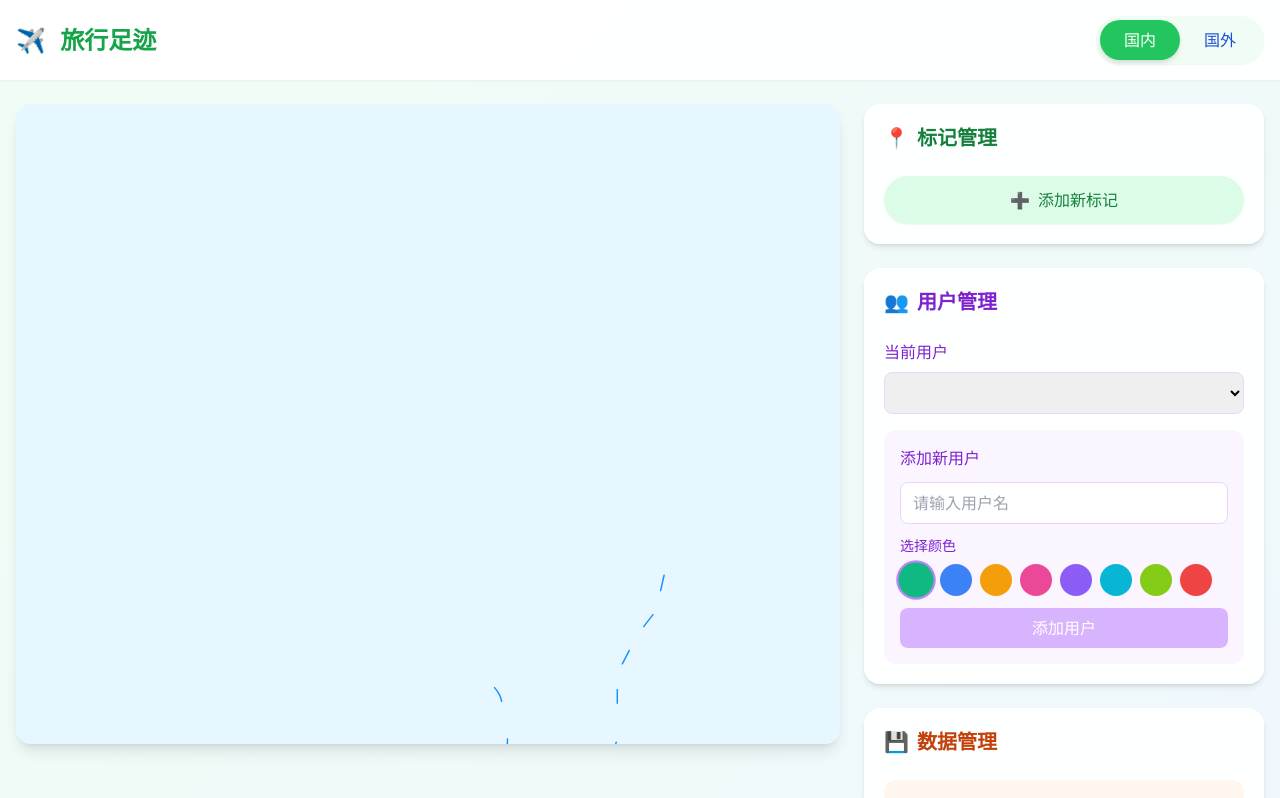
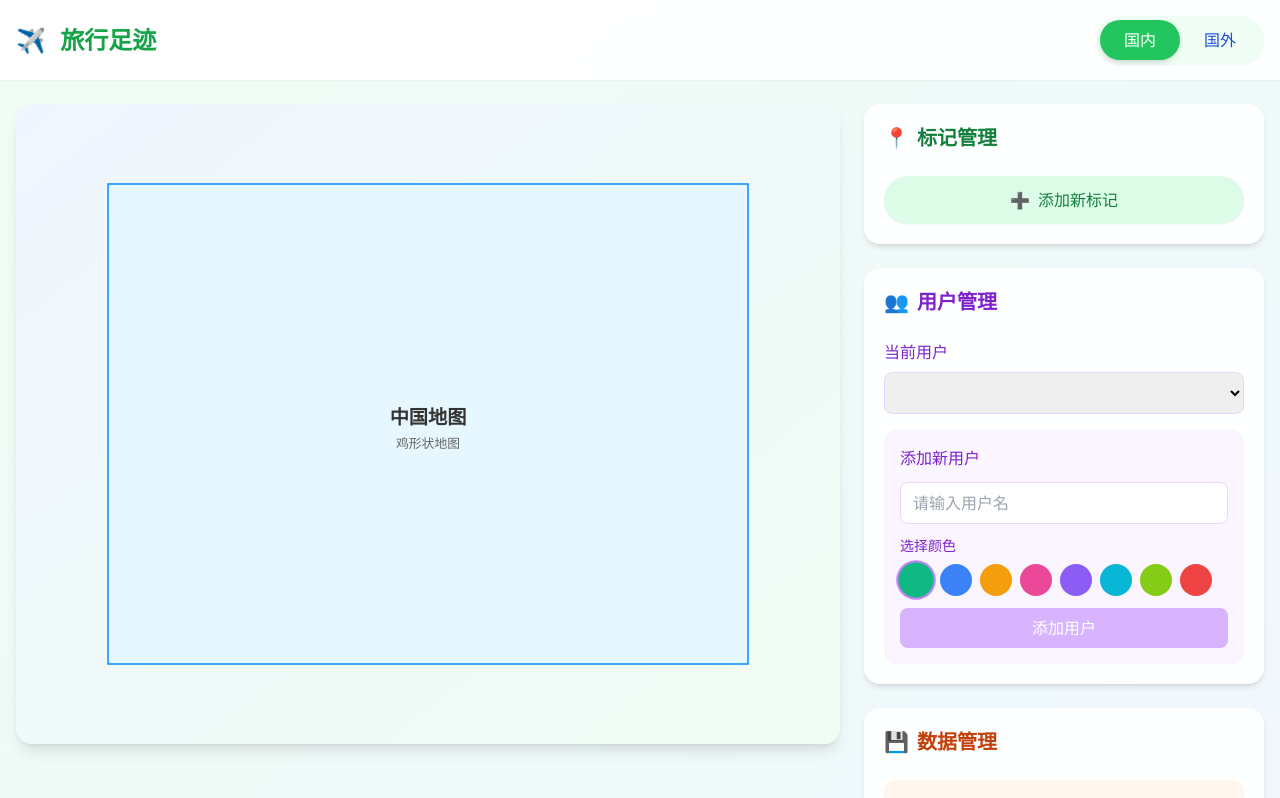
Before and after one commit to louzhedong/personal_travel_daily, a React (Vite) app: page / in a window 1280 px wide. Shown: the top 798 px of the page. Built offline with nearby package versions, Linux system fonts and the light colour scheme.

Commit message:
feat: 个人旅游记录网站开发指南
Co-authored-by: traeagent <traeagent@users.noreply.github.com>

```diff
--- a/src/components/MapComponent.tsx
+++ b/src/components/MapComponent.tsx
@@ -1,12 +1,9 @@
 import React, { useEffect, useRef, useState, useMemo } from 'react';
 import { useTravelStore } from '../store';
 import { geoMercator, geoPath, GeoProjection, GeoPath } from 'd3-geo';
-import { chinaProvincesGeoJSON } from '../data/china-provinces';
 
 const MapComponent: React.FC = () => {
   const svgRef = useRef<SVGSVGElement>(null);
-
-  const chinaGeoJSON = chinaProvincesGeoJSON;
 
   const {
     currentMode,
@@ -109,21 +106,14 @@ const MapComponent: React.FC = () => {
   };
 
   const renderChinaProvinces = () => {
-    return (chinaGeoJSON.features || []).map((feature: any, index: number) => {
-      const path = mapConfig.pathGenerator(feature);
-      if (!path) return null;
-
-      return (
-        <path
-          key={`province-${index}`}
-          d={path}
-          fill="#E6F7FF"
-          stroke="#1890FF"
-          strokeWidth={1.5}
-          style={{ cursor: 'pointer' }}
-        />
-      );
-    });
+    return (
+      <g id="china-map">
+        {/* 测试矩形 */}
+        <rect x="100" y="100" width="800" height="600" fill="#E6F7FF" stroke="#1890FF" strokeWidth="2" />
+        <text x="500" y="400" textAnchor="middle" fill="#333" fontSize="24" fontWeight="bold">中国地图</text>
+        <text x="500" y="430" textAnchor="middle" fill="#666" fontSize="16">鸡形状地图</text>
+      </g>
+    );
   };
 
   const renderWorldMap = () => {
@@ -148,106 +138,6 @@ const MapComponent: React.FC = () => {
         style={{ overflow: 'visible' }}
       >
         {currentMode === 'domestic' ? renderChinaProvinces() : renderWorldMap()}
-
-        {modeMarks.map(mark => {
-          const user = users.find(u => u.id === mark.userId);
-          if (!user) return null;
-
-          const [x, y] = getCoord(mark.regionName);
-          if (x === 0 && y === 0) return null;
-
-          const isSelected = selectedMarkId === mark.id;
-
-          return (
-            <g key={mark.id} onClick={() => handleMarkerClick(mark.id)} className="cursor-pointer">
-              <circle
-                cx={x}
-                cy={y}
-                r={isSelected ? 8 : 6}
-                fill={user.color}
-                stroke="white"
-                strokeWidth="2"
-              />
-              <circle
-                cx={x}
-                cy={y}
-                r={isSelected ? 12 : 10}
-                fill={user.color}
-                fillOpacity="0.3"
-              />
-              <text
-                x={x}
-                y={y - 15}
-                textAnchor="middle"
-                fill="#333"
-                fontSize="12"
-                fontWeight="500"
-              >
-                {mark.regionName}
-              </text>
-
-              {isSelected && (
-                <g>
-                  <rect
-                    x={x - 100}
-                    y={y - 60}
-                    width="200"
-                    height="150"
-                    rx="8"
-                    fill="white"
-                    stroke="#E8F3FF"
-                    strokeWidth="2"
-                    filter="drop-shadow(0 2px 4px rgba(0,0,0,0.1))"
-                  />
-                  <text
-                    x={x}
-                    y={y - 45}
-                    textAnchor="middle"
-                    fill={user.color}
-                    fontSize="14"
-                    fontWeight="600"
-                  >
-                    {mark.regionName}
-                  </text>
-                  <text
-                    x={x}
-                    y={y - 30}
-                    textAnchor="middle"
-                    fill="#666"
-                    fontSize="12"
-                  >
-                    用户: {user.name}
-                  </text>
-                  <text
-                    x={x}
-                    y={y - 15}
-                    textAnchor="middle"
-                    fill="#999"
-                    fontSize="11"
-                  >
-                    访问城市:
-                  </text>
-                  {cityVisits
-                    .filter(visit => visit.markId === mark.id)
-                    .slice(0, 3)
-                    .map((visit, index) => (
-                      <text
-                        key={visit.id}
-                        x={x}
-                        y={y + 5 + index * 12}
-                        textAnchor="middle"
-                        fill="#666"
-                        fontSize="11"
-                      >
-                        {visit.cityName} ({new Date(visit.visitDate).toLocaleDateString()})
-                      </text>
-                    ))
-                  }
-                </g>
-              )}
-            </g>
-          );
-        })}
       </svg>
     </div>
   );
```
